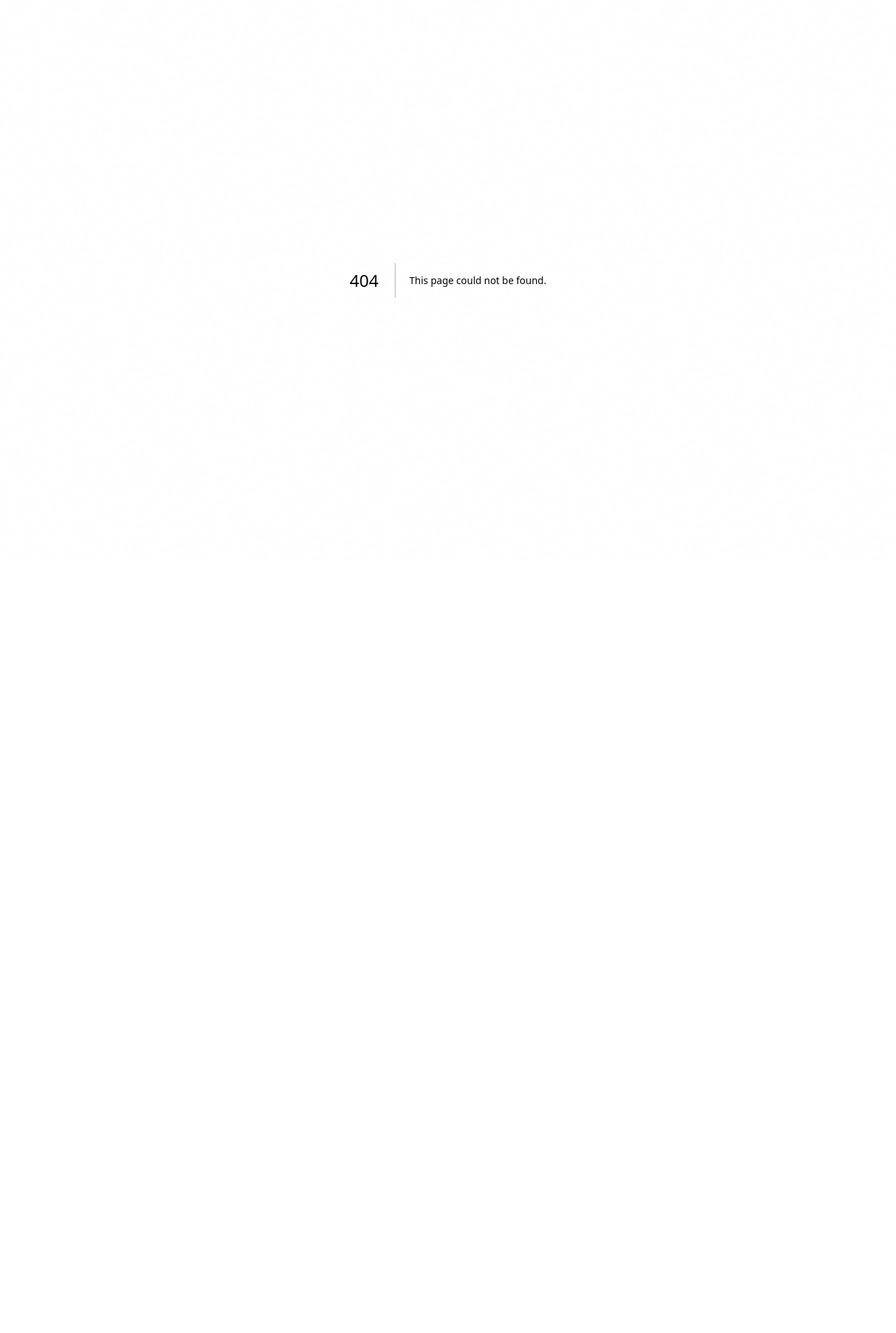
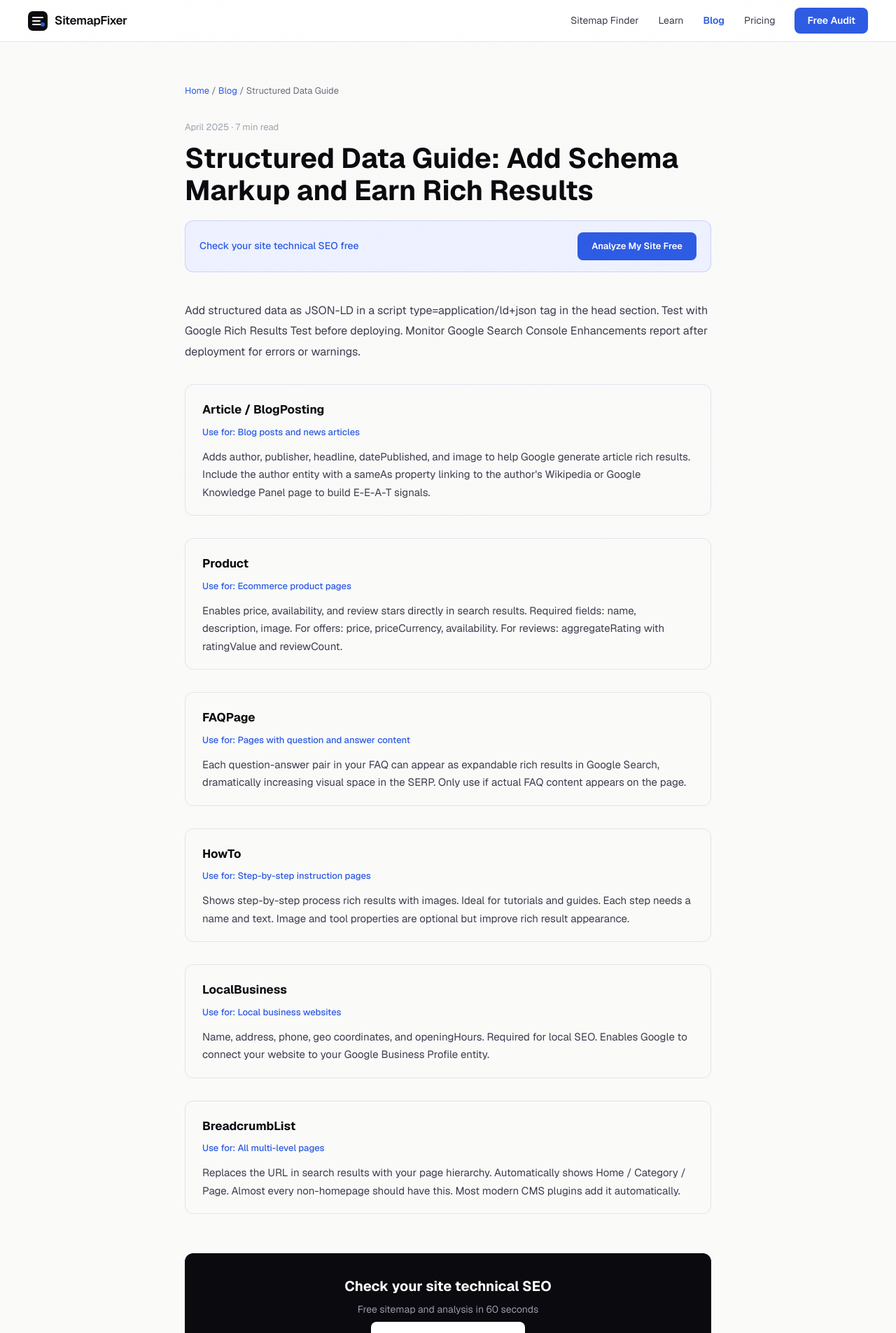
Before and after one commit to Watermelon-Coctail-Bar/sitemap-fixer, a Next.js app: page /blog/structured-data-guide in a window 1280 px wide. Before the commit this address had no page. Shown: the top 1905 px of the page at 70% size. Before the commit the page ends 800 px from the top, so only its background shows below. Built offline with nearby package versions, Linux system fonts and the light colour scheme.

Commit message:
Create page.tsx

```diff
--- /dev/null
+++ b/src/app/blog/structured-data-guide/page.tsx
@@ -0,0 +1,46 @@
+import type { Metadata } from 'next';
+export const metadata: Metadata = {
+  title: 'Structured Data Guide: How to Add Schema Markup to Your Site | SitemapFixer',
+  description: "Structured data helps Google understand your content and generate rich results. Here is how to implement the most valuable schema types and validate them correctly.",
+  alternates: { canonical: 'https://sitemapfixer.com/blog/structured-data-guide' },
+};
+const types = [
+  { name: "Article / BlogPosting", use: "Blog posts and news articles", d: "Adds author, publisher, headline, datePublished, and image to help Google generate article rich results. Include the author entity with a sameAs property linking to the author's Wikipedia or Google Knowledge Panel page to build E-E-A-T signals." },
+  { name: "Product", use: "Ecommerce product pages", d: "Enables price, availability, and review stars directly in search results. Required fields: name, description, image. For offers: price, priceCurrency, availability. For reviews: aggregateRating with ratingValue and reviewCount." },
+  { name: "FAQPage", use: "Pages with question and answer content", d: "Each question-answer pair in your FAQ can appear as expandable rich results in Google Search, dramatically increasing visual space in the SERP. Only use if actual FAQ content appears on the page." },
+  { name: "HowTo", use: "Step-by-step instruction pages", d: "Shows step-by-step process rich results with images. Ideal for tutorials and guides. Each step needs a name and text. Image and tool properties are optional but improve rich result appearance." },
+  { name: "LocalBusiness", use: "Local business websites", d: "Name, address, phone, geo coordinates, and openingHours. Required for local SEO. Enables Google to connect your website to your Google Business Profile entity." },
+  { name: "BreadcrumbList", use: "All multi-level pages", d: "Replaces the URL in search results with your page hierarchy. Automatically shows Home / Category / Page. Almost every non-homepage should have this. Most modern CMS plugins add it automatically." },
+];
+export default function Page() {
+  return (
+    <article style={{ maxWidth: 800, margin: '0 auto', padding: '60px 24px' }}>
+      <nav style={{ fontSize: 13, color: '#6b6b7d', marginBottom: 32 }}>
+        <a href="/" style={{ color: '#2d5be3', textDecoration: 'none' }}>Home</a>{' / '}
+        <a href="/blog" style={{ color: '#2d5be3', textDecoration: 'none' }}>Blog</a>{' / '}
+        <span>Structured Data Guide</span>
+      </nav>
+      <div style={{ fontSize: 13, color: '#9ca3af', marginBottom: 12 }}>April 2025 · 7 min read</div>
+      <h1 style={{ fontSize: 40, fontWeight: 700, color: '#0a0a0f', marginBottom: 20, lineHeight: 1.15 }}>Structured Data Guide: Add Schema Markup and Earn Rich Results</h1>
+      <div style={{ background: '#eef1ff', border: '1px solid rgba(45,91,227,0.2)', borderRadius: 12, padding: '16px 20px', marginBottom: 40, display: 'flex', alignItems: 'center', justifyContent: 'space-between', gap: 16 }}>
+        <span style={{ fontSize: 14, color: '#2d5be3', fontWeight: 500 }}>Check your site technical SEO free</span>
+        <a href="/" style={{ background: '#2d5be3', color: 'white', padding: '10px 20px', borderRadius: 8, textDecoration: 'none', fontWeight: 600, fontSize: 13 }}>Analyze My Site Free</a>
+      </div>
+      <div style={{ fontSize: 16, color: '#3d3d4f', lineHeight: 1.85 }}>
+        <p style={{ marginBottom: 32 }}>Add structured data as JSON-LD in a script type=application/ld+json tag in the head section. Test with Google Rich Results Test before deploying. Monitor Google Search Console Enhancements report after deployment for errors or warnings.</p>
+        {types.map(({ name, use, d }) => (
+          <div key={name} style={{ marginBottom: 32, border: '1px solid #e4e4ed', borderRadius: 12, padding: '20px 24px' }}>
+            <div style={{ fontWeight: 700, fontSize: 17, color: '#0a0a0f', marginBottom: 4 }}>{name}</div>
+            <div style={{ fontSize: 13, color: '#2d5be3', marginBottom: 10, fontWeight: 500 }}>Use for: {use}</div>
+            <p style={{ margin: 0, fontSize: 15, color: '#3d3d4f', lineHeight: 1.7 }}>{d}</p>
+          </div>
+        ))}
+      </div>
+      <div style={{ background: '#0a0a0f', borderRadius: 12, padding: '32px', textAlign: 'center', marginTop: 56 }}>
+        <div style={{ fontSize: 20, fontWeight: 700, color: 'white', marginBottom: 8 }}>Check your site technical SEO</div>
+        <div style={{ color: '#9999aa', marginBottom: 20, fontSize: 14 }}>Free sitemap and analysis in 60 seconds</div>
+        <a href="/" style={{ background: 'white', color: '#0a0a0f', padding: '14px 28px', borderRadius: 8, textDecoration: 'none', fontWeight: 700 }}>Analyze My Site Free</a>
+      </div>
+    </article>
+  );
+}
```
